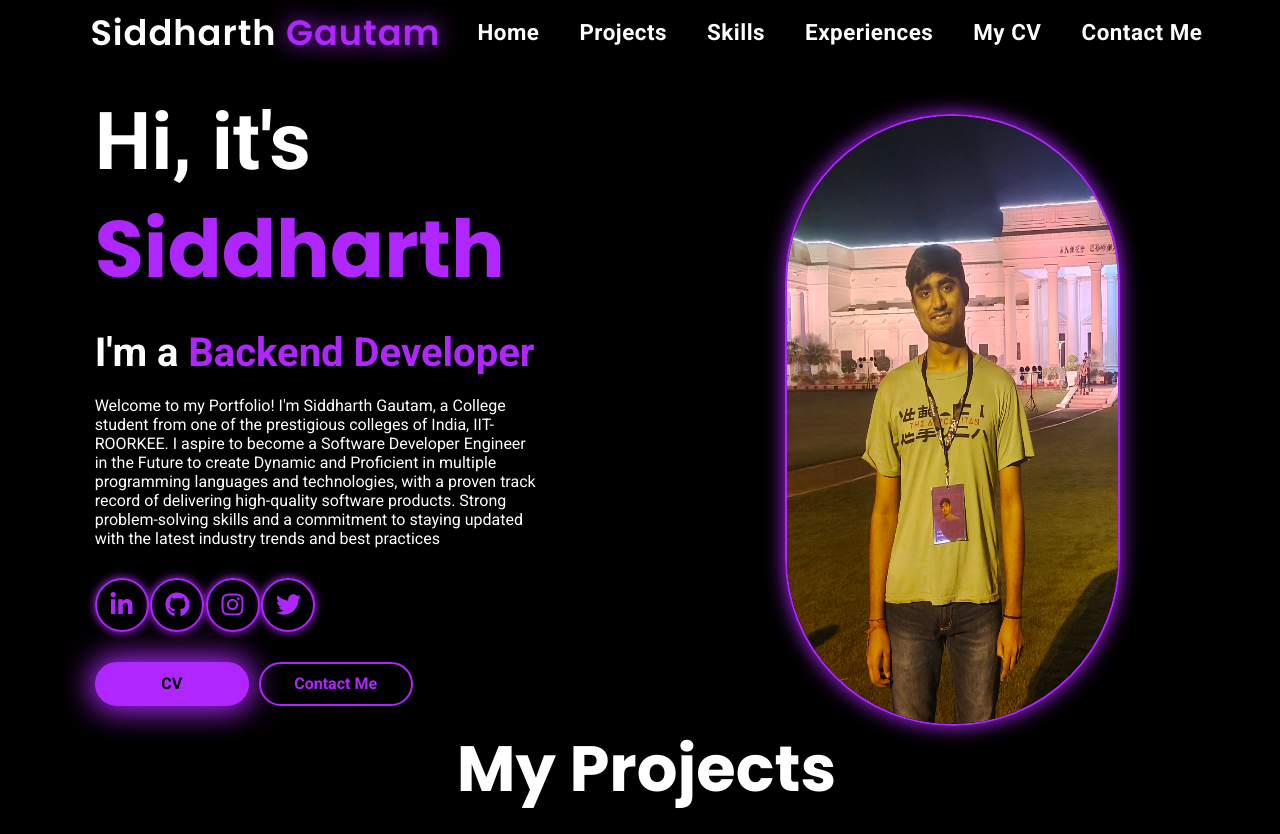
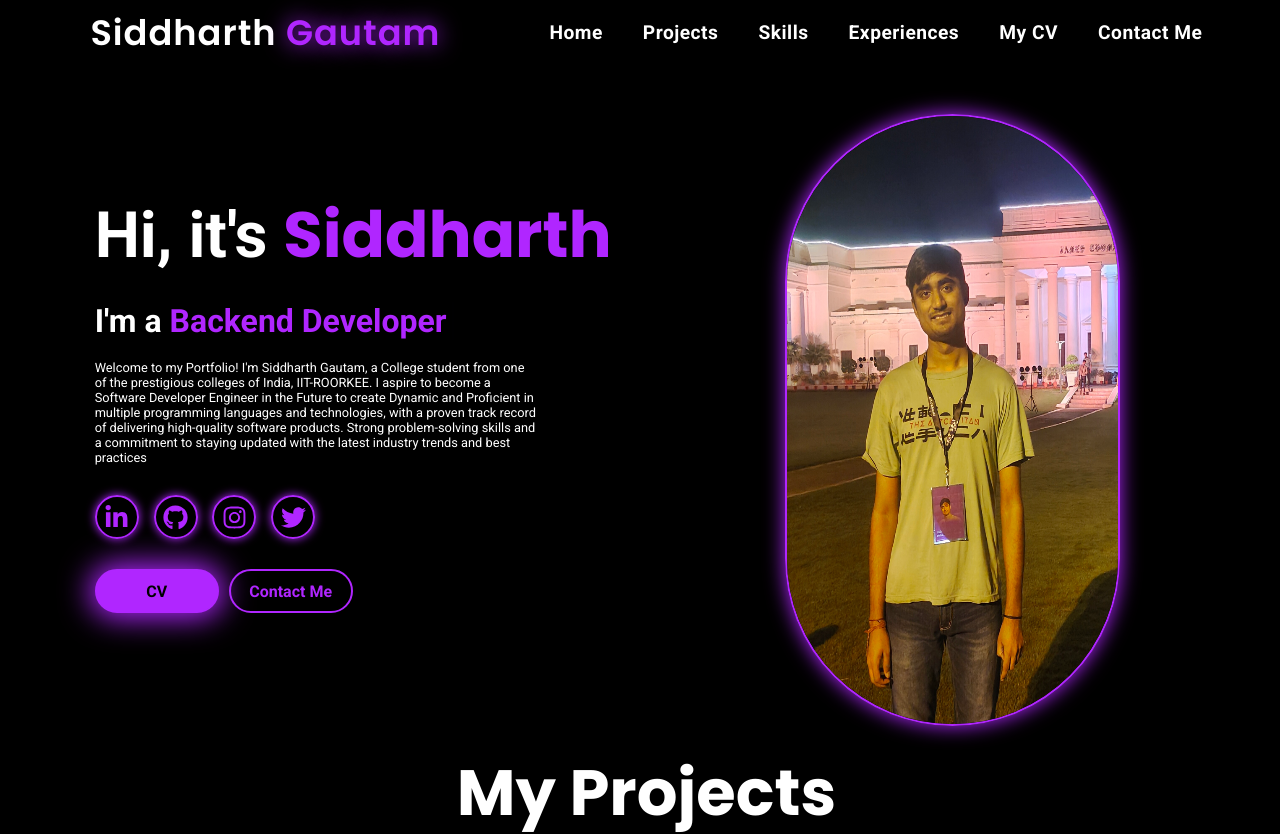
Before and after one commit to SidxRengen/Portfolio, a React (Vite) app: page / in a window 1280 px wide. Shown: the top 834 px of the page. Built offline with nearby package versions, Linux system fonts and the light colour scheme.

Commit message:
some css changes

```diff
--- a/src/App.css
+++ b/src/App.css
@@ -72,7 +72,7 @@ li a:hover {
   gap: 40px;
 }
 .nav ul li {
-  font-size: 1.4rem;
+  font-size: 1.2rem;
   letter-spacing: 0.5px;
   font-weight: 600;
   font-family: "Roboto", sans-serif;
@@ -106,13 +106,14 @@ li a:hover {
 }
 .home-left h1 {
   color: #fff;
-  font-size: 5rem;
+  font-size: 4rem;
 }
 .home-left h3 {
-  font-size: 2.5rem;
+  font-size: 2rem;
 }
 .home-left p {
   width: 80%;
+  font-size: 0.8rem;
 }
 .home-right {
   display: flex;
@@ -142,8 +143,8 @@ li a:hover {
   justify-content: space-between;
 }
 .icons .icon {
-  width: 50px;
-  height: 50px;
+  width: 40px;
+  height: 40px;
   display: flex;
   justify-content: center;
   cursor: pointer;
@@ -161,7 +162,7 @@ li a:hover {
   display: flex;
   justify-content: center;
   align-items: center;
-  width: 150px;
+  width: 120px;
   font-weight: 600;
   transition: all 0.3s ease-in-out;
   color: #b026ff;
@@ -350,7 +351,7 @@ a {
 
 .project-info p {
   min-height: 180px;
-  font-size: 0.9rem;
+  font-size: 0.8rem;
   margin-top: 5px;
   text-align: justify;
   margin-bottom: 15px;
@@ -455,6 +456,7 @@ a {
 }
 .box1 p {
   margin-top: 10px;
+  font-size: 0.8rem;
   text-align: left;
 }
 .exp-center {
@@ -540,9 +542,9 @@ a {
   align-items: center;
   gap: 5vh;
   width: 100%;
-  height: 90vh;
+  height: 95vh;
   display: flex;
-  margin: 5%;
+  margin: 10% 5% 0;
   flex-direction: column;
   text-align: center;
 }
@@ -814,7 +816,7 @@ textarea {
   textarea {
     font-size: 1rem;
   }
-  .footer{
+  .footer {
     padding-bottom: 4vh;
   }
 }
```
